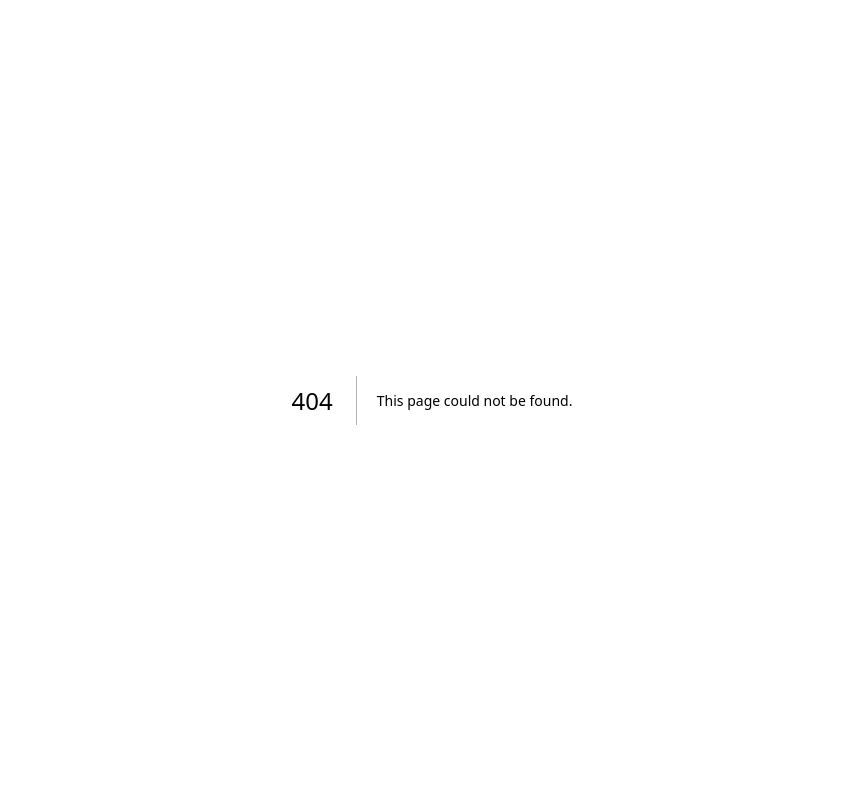
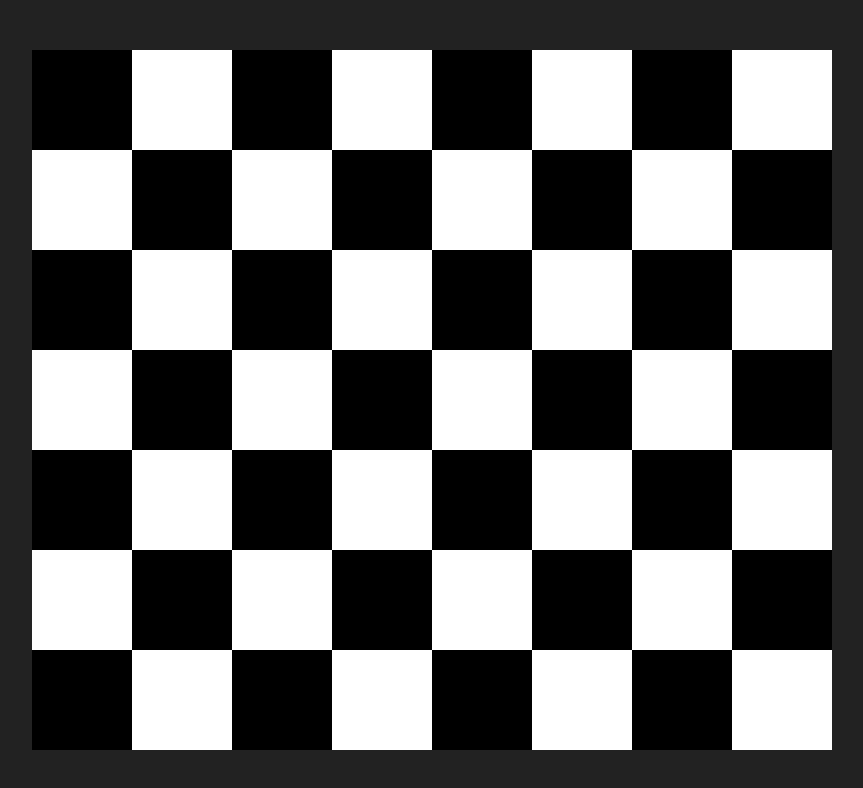
Before and after one commit to walber-vaz/curso-nextjs-cod3r, a Next.js app in the folder exercicios/: page /desafio/tabuleiro in a window 1280 px wide. Before the commit this address had no page. Shown: the top 788 px of the page, without its empty margins (208-1071 px from the left). Built offline with nearby package versions, Linux system fonts and the light colour scheme.

Commit message:
chore: desafio create tabuleiro

```diff
--- /dev/null
+++ b/exercicios/components/Linha.jsx
@@ -0,0 +1,19 @@
+import React from 'react'
+import SubDivisao from './SubDivisao'
+
+import styles from '../styles/Linha.module.css'
+
+export default function Linha(props) {
+  return (
+    <div className={styles.linha}>
+      <SubDivisao preta={props.preta} />
+      <SubDivisao preta={!props.preta} />
+      <SubDivisao preta={props.preta} />
+      <SubDivisao preta={!props.preta} />
+      <SubDivisao preta={props.preta} />
+      <SubDivisao preta={!props.preta} />
+      <SubDivisao preta={props.preta} />
+      <SubDivisao preta={!props.preta} />
+    </div>
+  )
+}
--- /dev/null
+++ b/exercicios/components/SubDivisao.jsx
@@ -0,0 +1,14 @@
+import React from 'react'
+
+import styles from '../styles/SubDivisao.module.css'
+
+export default function SubDivisao(props) {
+  return (
+    <div
+      style={{
+        backgroundColor: props.preta ? '#000000' : '#FFFFFF'
+      }}
+      className={styles.subdivisao}
+    ></div>
+  )
+}
--- /dev/null
+++ b/exercicios/pages/desafio/tabuleiro.jsx
@@ -0,0 +1,23 @@
+import React from 'react'
+import Linha from '../../components/Linha'
+
+export default function tabuleiro() {
+  return (
+    <div style={{
+      display: 'flex',
+      flexDirection: 'column',
+      justifyContent: 'center',
+      alignItems: 'center',
+      height: '100vh',
+      backgroundColor: '#222222'
+    }}>
+      <Linha preta />
+      <Linha />
+      <Linha preta />
+      <Linha />
+      <Linha preta />
+      <Linha />
+      <Linha preta />
+    </div>
+  )
+}
--- /dev/null
+++ b/exercicios/styles/Linha.module.css
@@ -0,0 +1,3 @@
+.linha {
+  display: flex;
+}
--- /dev/null
+++ b/exercicios/styles/SubDivisao.module.css
@@ -0,0 +1,4 @@
+.subdivisao {
+  width: 100px;
+  height: 100px;
+}
```
